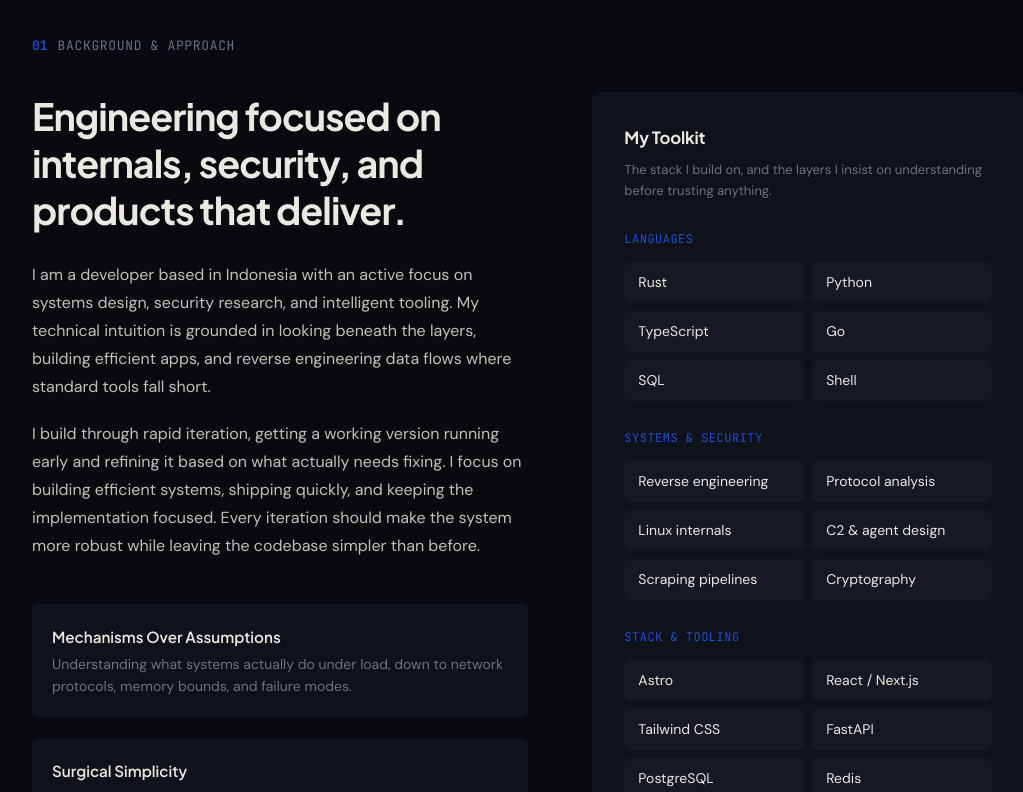
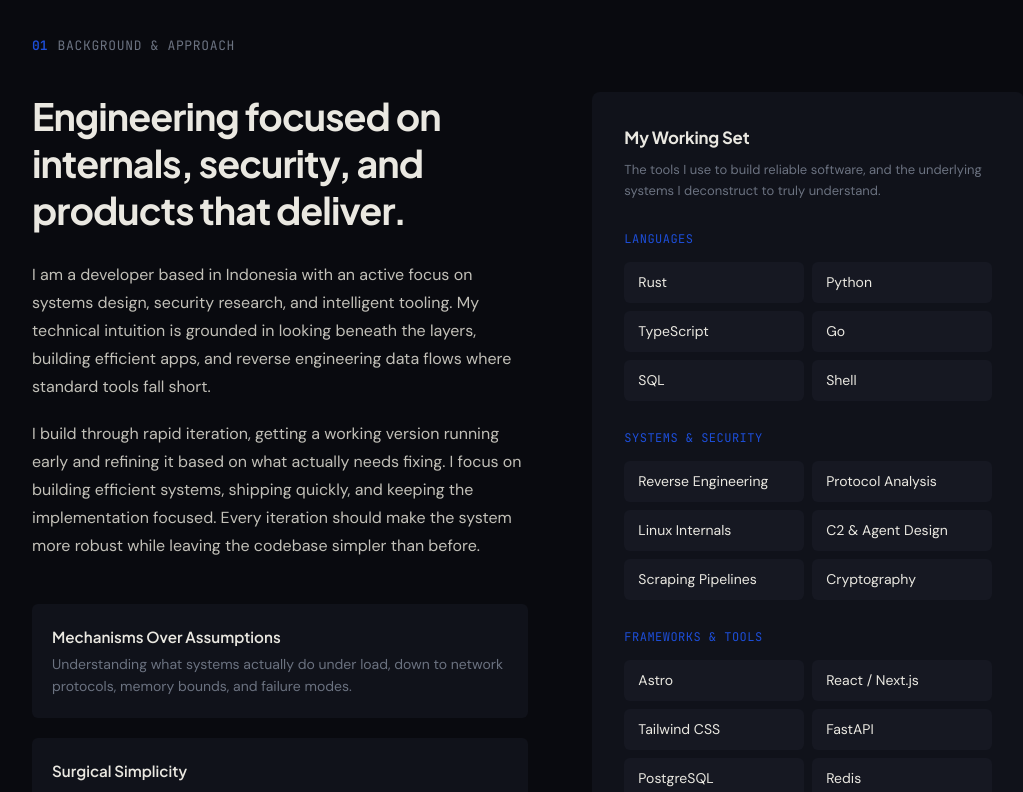
Before and after one commit to ahnaf505/ahnaf.id, an Astro site: page / in a window 1280 px wide. Shown: the part 820-1612 px from the top of the page, without its empty margins (112-1135 px from the left). Built offline with nearby package versions, Linux system fonts and the light colour scheme; Astro itself is replaced by a stand-in of ours; no server answers.

Commit message:
Rename capabilities panel to My Working Set
The panel holds subject areas alongside technologies, so "My Toolkit"
undercut half its own entries. Tighten the panel note, drop the stack
repeat by renaming the third group to Frameworks & Tools, and restore
Title Case on the pill grid so casing is uniform.

```diff
--- a/src/components/About.astro
+++ b/src/components/About.astro
@@ -21,10 +21,10 @@ const capabilities = [
   },
   {
     category: "Systems & Security",
-    items: ["Reverse engineering", "Protocol analysis", "Linux internals", "C2 & agent design", "Scraping pipelines", "Cryptography"]
+    items: ["Reverse Engineering", "Protocol Analysis", "Linux Internals", "C2 & Agent Design", "Scraping Pipelines", "Cryptography"]
   },
   {
-    category: "Stack & Tooling",
+    category: "Frameworks & Tools",
     items: ["Astro", "React / Next.js", "Tailwind CSS", "FastAPI", "PostgreSQL", "Redis", "Docker"]
   }
 ];
@@ -63,9 +63,9 @@ const capabilities = [
       </div>
 
       <div class="capabilities-panel">
-        <h3 class="panel-header">My Toolkit</h3>
+        <h3 class="panel-header">My Working Set</h3>
         <p class="panel-sub">
-          The stack I build on, and the layers I insist on understanding before trusting anything.
+          The tools I use to build reliable software, and the underlying systems I deconstruct to truly understand.
         </p>
         <div class="capabilities-list">
           {capabilities.map(group => (
```
